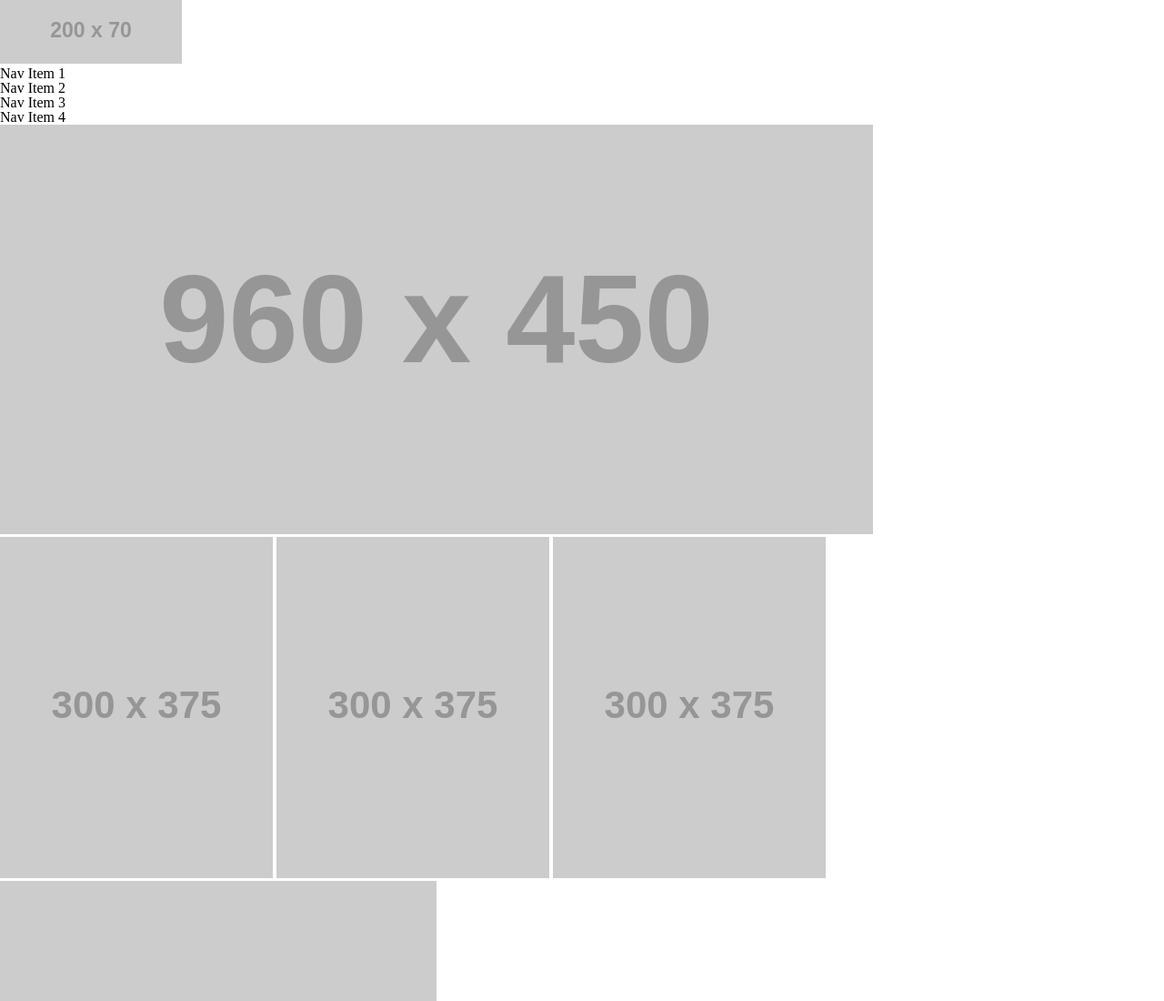
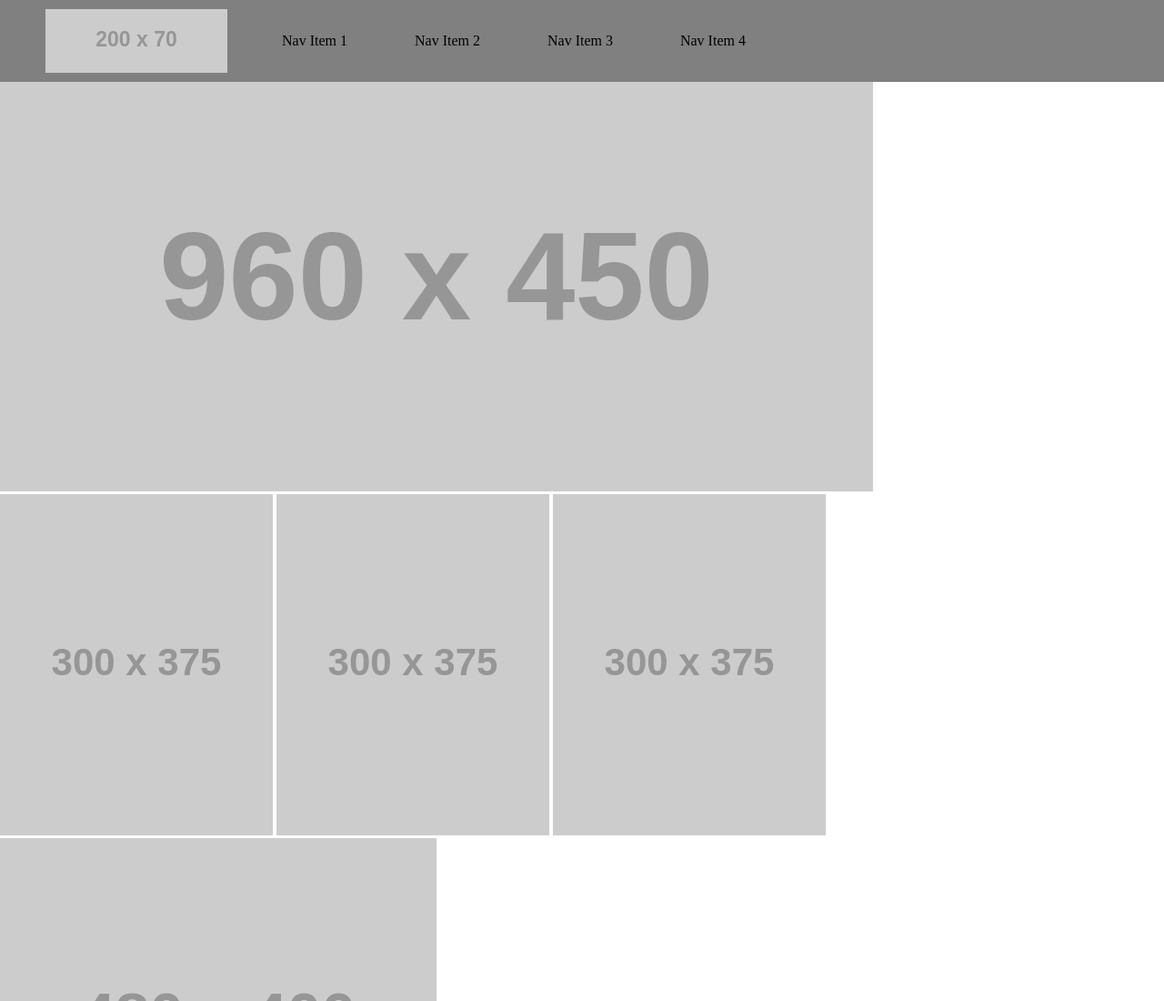
Before and after one commit to TrevorThomp/wireframe-exercise, a plain HTML site: page wireframe.html in a window 1280 px wide. Shown: the top 1100 px of the page at 91% size. Drawn offline with Linux system fonts and the light colour scheme; placeholder pictures from the web are drawn by us.

Commit message:
completed navbar

```diff
--- a/css/style.css
+++ b/css/style.css
@@ -0,0 +1,14 @@
+#main-nav {
+  display: flex;
+  align-items: center;
+  justify-content: flex-start;
+  padding: 10px;
+  padding-left: 50px;
+  background-color: grey;
+}
+
+ul li {
+  display: inline;
+  margin-left: 50px;
+  padding: 10px;
+}
--- a/wireframe.html
+++ b/wireframe.html
@@ -11,9 +11,9 @@
 <body>
 
   <header>
-    <nav>
-      <ul>
-          <img src="https:/via.placeholder.com/200x70" alt="">
+    <nav id="main-nav">
+      <img src="https:/via.placeholder.com/200x70" alt="">
+      <ul >
         <li>Nav Item 1</li>
         <li>Nav Item 2</li>
         <li>Nav Item 3</li>
```
